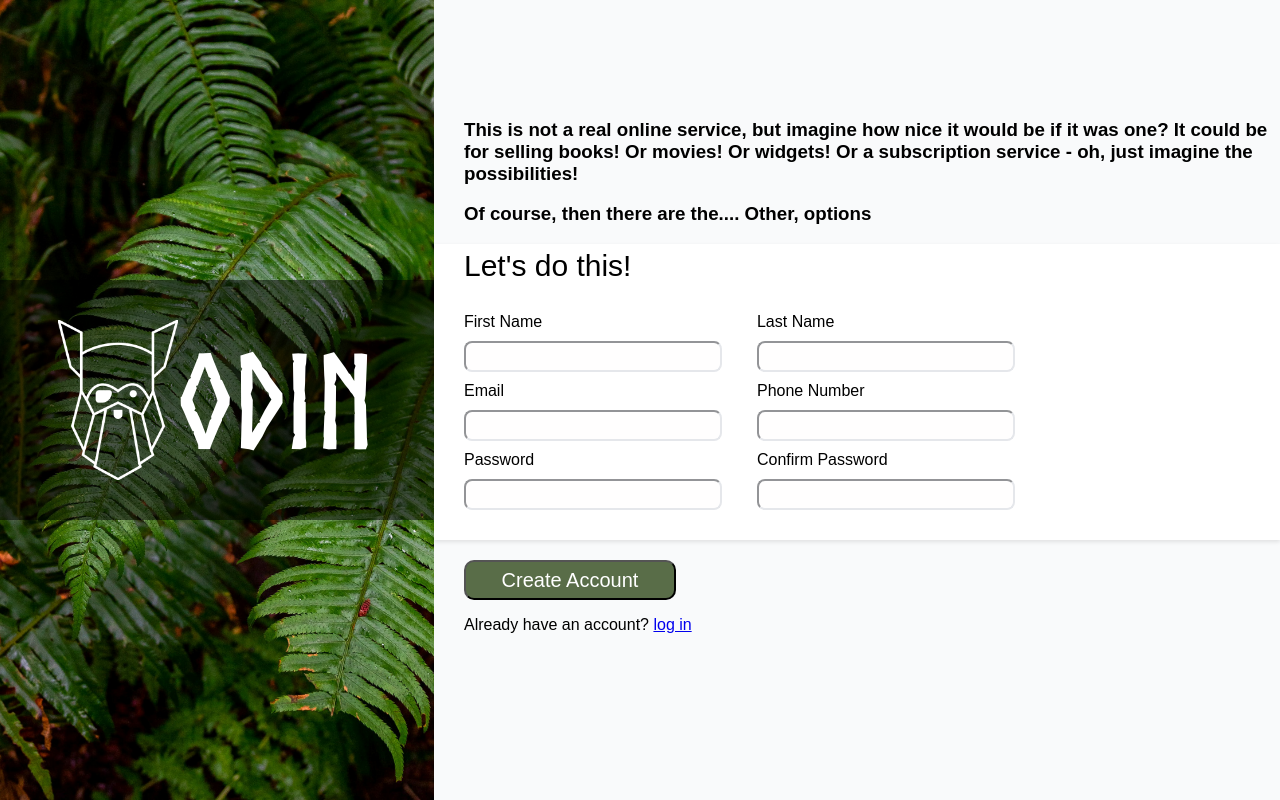
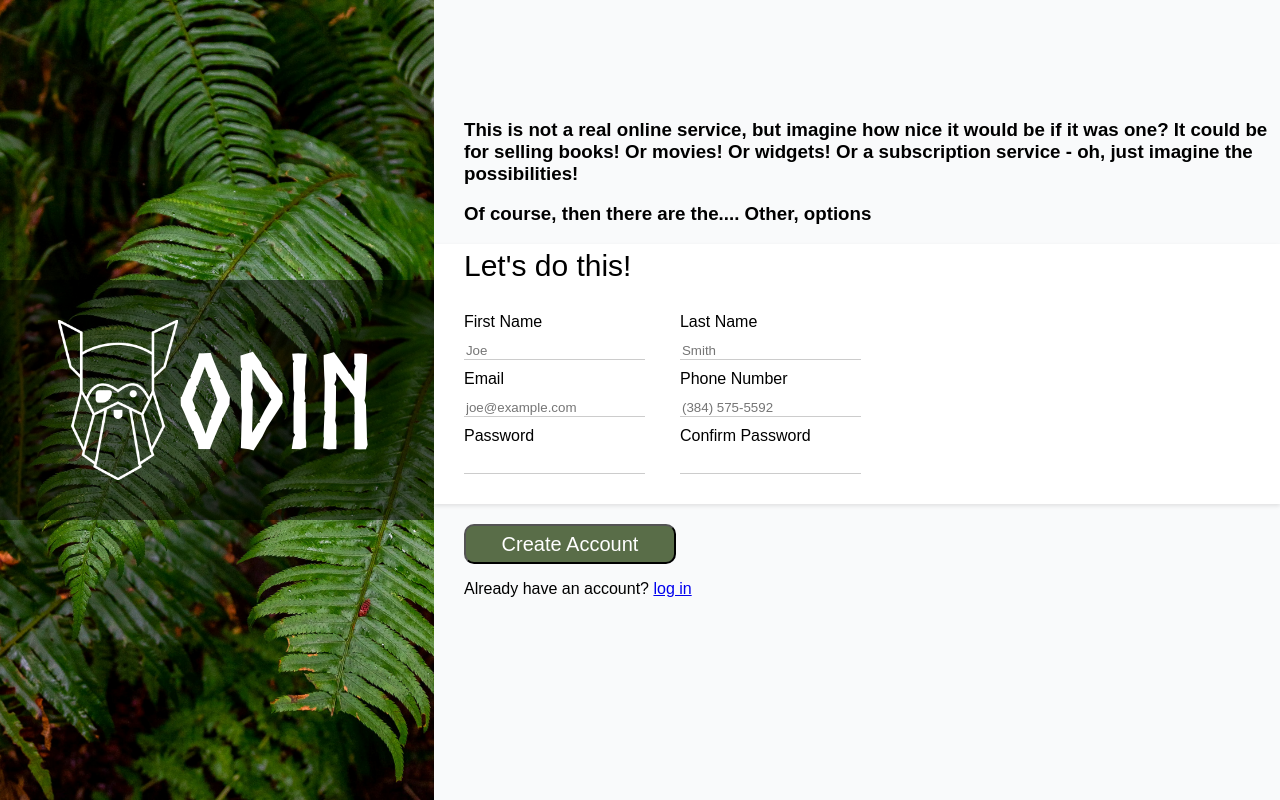
Before and after one commit to upfrog/signup, a plain HTML site: page index.html in a window 1280 px wide. Drawn offline with Linux system fonts and the light colour scheme.

Commit message:
Add a bit of form validation, input pseudo-classes

```diff
--- a/index.html
+++ b/index.html
@@ -24,30 +24,36 @@
                 <div id="left-section">
                     <p>
                         <label for="firstName">First Name</label>
-                        <input type="text" id="firstName" name="firstname">
+                        <input type="text" id="firstName" name="firstname" placeholder="Joe"
+                            min="1" max="100" required>
                     </p>
                     <p>
                         <label for="email">Email</label>
-                        <input type="text" id="email" name="email">
+                        <input type="text" id="email" name="email" placeholder="joe@example.com"
+                            min="3" max="100" required>
                     </p>
                     <p>
                         <label for="password">Password</label>
-                        <input type="password" id="password" name="password">
+                        <input type="password" id="password" name="password"
+                            min="6" max="100" required>
                     </p>
                 </div>
 
                 <div id="right-section">
                     <p>
                         <label for="lastName">Last Name</label>
-                        <input type="text" id="lastName" name="lastname">
+                        <input type="text" id="lastName" name="lastname" placeholder="Smith"
+                            min="1" max="100" required>
                     </p>
                     <p>
                         <label for="number">Phone Number</label>
-                        <input type="text" id="number" name="number">
+                        <input type="text" id="number" name="number" placeholder="(384) 575-5592"
+                            min="5" max="12" required>
                     </p>
                     <p>
                         <label for="confirmPassword">Confirm Password </label>
-                        <input type="password" id="confirmPassword" name="confirmPassword">
+                        <input type="password" id="confirmPassword" name="confirmPassword"
+                            min="6" max="100" required>
                     </p>
                 </div>
             </form>
--- a/style.css
+++ b/style.css
@@ -92,8 +92,6 @@ body {
 
 }
 
-
-
 #login-title {
     margin-left: var(--margin-from-image);
     font-size: 30px;
@@ -102,19 +100,25 @@ body {
 }
 
 
+#signupForm input {
+    border: none;
+    border-bottom: 1px solid #cccccc;
+}
 
-#signupForm input {
-    width: 250px;
-    height: 25px;
-    background-color: #fffefe;
-    border-color: #E5E7EB;
-    border-radius: 8px;;
+
+#signupForm input:valid{
+    color: green;
 
 }
 
-#signupForm input #password, #signupForm input #confirmPassword :invalid {
-    border-color: red;
+#signupForm input:invalid{
+    color: red;
+
 }
+#signupForm input:placeholder-shown {
+    color: gray;
+}
+
 
 #bottom-text {
     margin-top: 20px;
```
